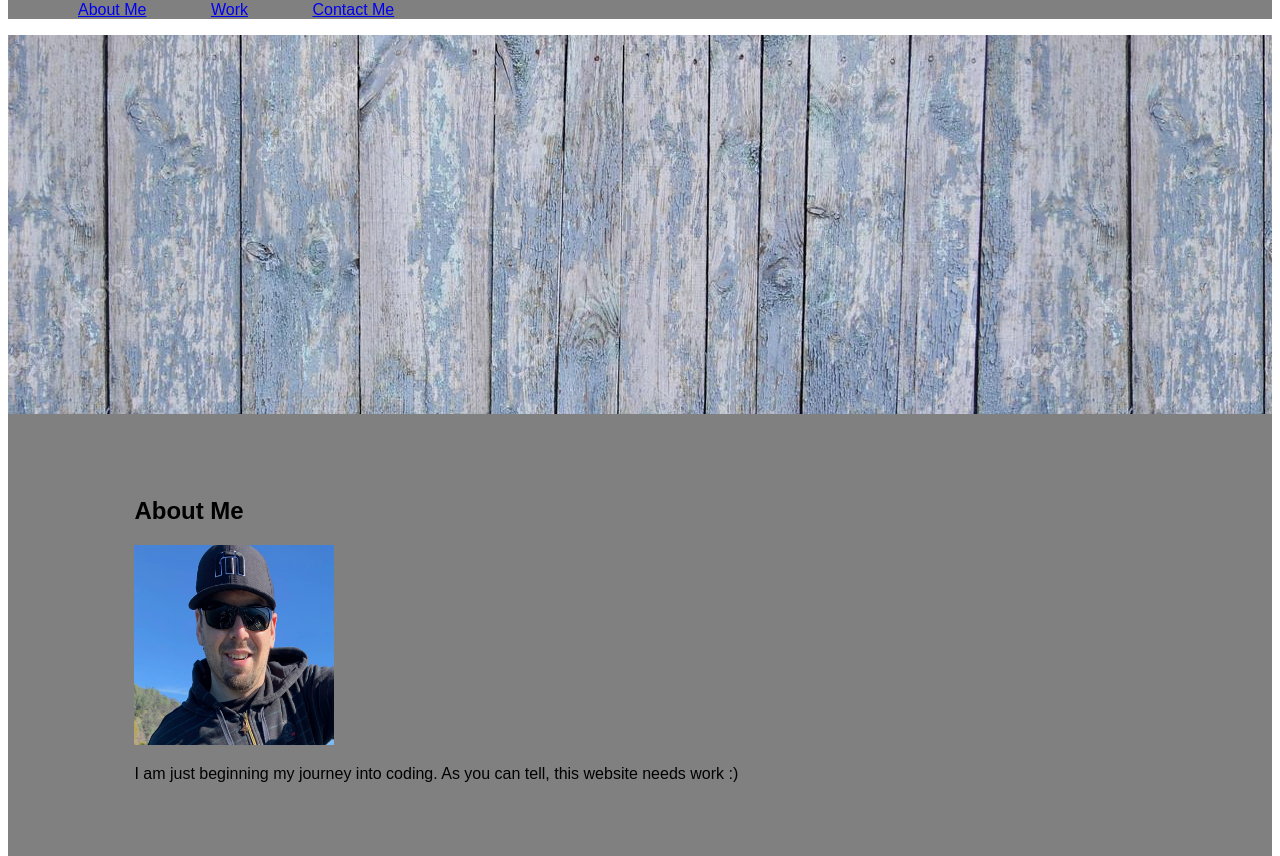
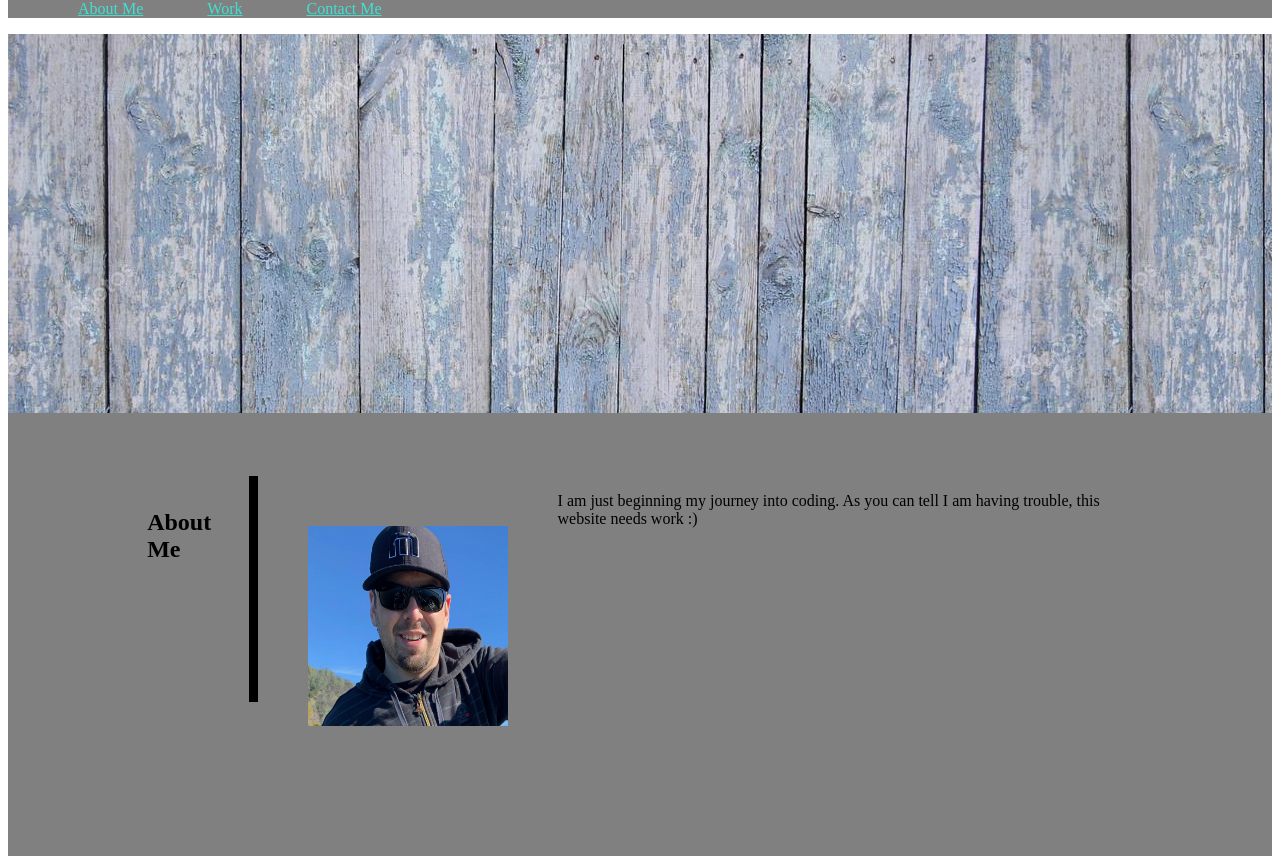
Before and after one commit to cmike212348/myportfolio, a plain HTML site: page index.html in a window 1280 px wide. Shown: the part 51-907 px from the top of the page. Drawn offline with Linux system fonts and the light colour scheme.

Commit message:
adds css

```diff
--- a/index.html
+++ b/index.html
@@ -19,27 +19,33 @@
     <header>
     </header>
     <section id="about-me" class="container">
-      <h2>About Me</h2>
-      <img class="profile-img" src="assets/images/headshot2.jpeg" alt="Chad">
-      <p>I am just beginning my journey into coding. As you can tell, this website needs work :)</p>
+      <div class="v1">
+        <h2>About Me</h2>
+    </div>
+        <img class="profile-img" src="assets/images/headshot2.jpeg" alt="Chad">
+      <p>I am just beginning my journey into coding. As you can tell I am having trouble, this website needs work :)</p>
     </section>
     <section id="work" class="work">
-      <h2>Work</h2>
+      <div class="v1">
+        <h2>Work</h2>
+    </div>
       <div class="work">
         <a href="https://cmike212348.github.io/run-buddy/"><img src="assets/images/runbuddy.jpeg" alt="run buudy"></a>
         <a href="https://cmike212348.github.io/horiseon/"><img src="assets/images/horiseon.jpeg" alt="Horiseon"></a>
       </div>
     </section>
-    <footer>
-      <section id="contact-me">
-    <h2>Contact Me</h2>
-      <p>Email me at <a href="mailto:fake@email.com">fake@email.com</a>
+
+     <div class="v1">
+    <h2 id="contact-me">Contact Me</h2>
+        </div>
+       <footer>
+          <p>Email me at <a href="mailto:fake@email.com">fake@email.com</a>
         <a href>555.555.5555</a>
         <a href="https://twitter.com/">Twitter</a>
         <a href="https://facebook.com/">Facebook</a>
         <a href="https://linkedin.com/">Linkedin</a>
     </p>
-      </section>
+
     </footer>
   </body>
 </html>
--- a/style.css
+++ b/style.css
@@ -6,9 +6,12 @@ nav ul li {
     display: inline;
     margin: 30px;
     justify-items: center;
+
 }
 nav ul li a {
+    color: turquoise;
    display: inline;
+   text-align: right;
 }
 h1 {
     background-color: turquoise;
@@ -17,7 +20,7 @@ h1 {
     flex-wrap: wrap;
 }
 nav a:hover {
-    color: turquoise;
+    color: gold;
 }
 
 header {
@@ -29,31 +32,46 @@ header {
 .work {
     display: flex;
     flex-wrap: wrap;
+    padding: 20px 20px 20px 20px;
     justify-content: space-between;
     background-color: grey;
 }
+.v1 {
+    border-right: 9px solid black;
+    height: 200px;
+    padding: 1vw;
+    text-align: left;
+    justify-content: center;
+    background-color: grey;
+}
+.v2 {
+    text-align: left;
+    border-right: 9px solid black;
+    height: 200px;
+    background-color: grey;
+    display: block;
+}
 .container {
+    display: flex;
     text-align: left;
     padding: 5% 10%;
+    background-size: cover;
+    background-attachment: fixed;
+    background-color: grey;
 }
 section {
     display: block;
-}
-body {
-    font-family: Nunito, sans-serif;
 }
 footer {
     background-color: grey;
     justify-content: center;
     padding: 20px;
+    text-align:left;
     display: block;
-}
-
-body {
-    font-family: Nunito, sans-serif;
 }
 .p {
     display: block;
+    background-color: grey;
     margin-block-start: 1em;
     margin-block-end: 1em;
     margin-inline-start: 0px;
@@ -62,22 +80,12 @@ body {
 .profile-img {
     height: 200px;
     width: 200px;
+    padding: 50px;
 
 }
 h2 {
-        display: block;
-        font-size: 1.5em;
-        margin-block-start: 0.83em;
-        margin-block-end: 0.83em;
-        margin-inline-start: 0px;
-        margin-inline-end: 0px;
+       display: flex;
+       background-color: grey;
         font-weight: bold;
+
     }
-.container {
-        background-size: cover;
-        background-attachment: fixed;
-        background-color: grey;
-}
-section {
-        display: block;
-    }
```
